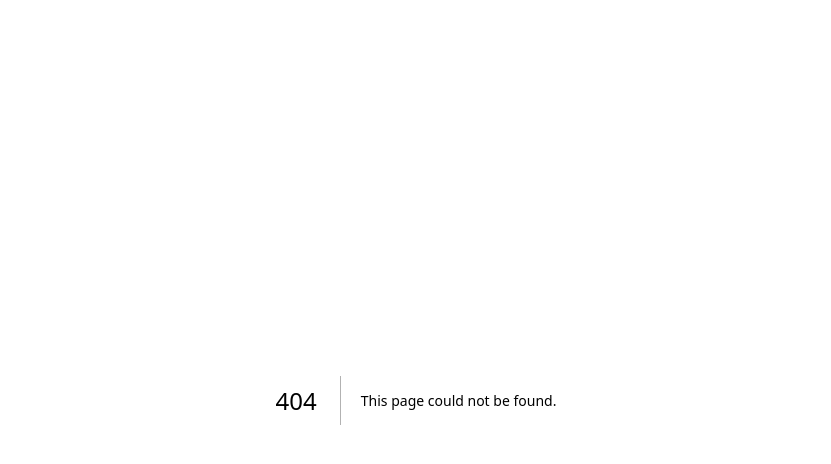
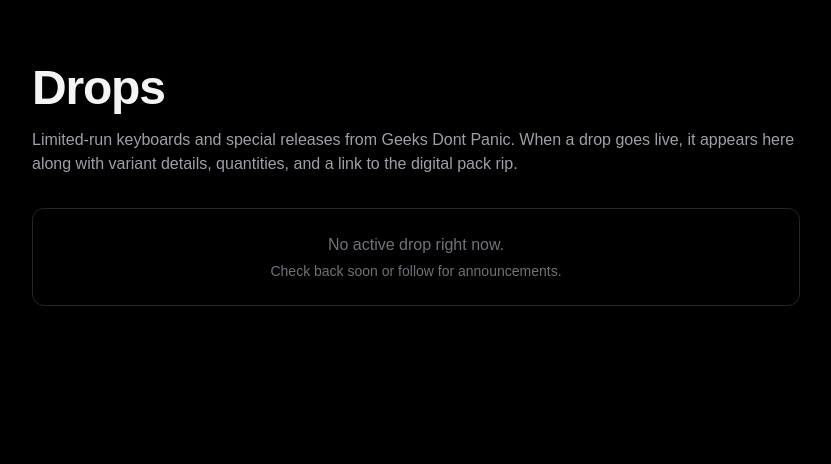
Before and after one commit to GeeksDontPanic/geeksdontpanic-site, a Next.js app: page /drops in a window 1280 px wide. Before the commit this address had no page. Shown: the top 464 px of the page, without its empty margins (224-1055 px from the left). Built offline with nearby package versions, Linux system fonts and the light colour scheme.

Commit message:
Add drops page

```diff
--- /dev/null
+++ b/app/drops/page.tsx
@@ -0,0 +1,25 @@
+import Link from 'next/link'
+
+export default function DropsPage() {
+  return (
+    <main className="min-h-screen bg-black text-zinc-100 px-4 py-16">
+      <div className="max-w-3xl mx-auto space-y-4">
+        <h1 className="text-4xl md:text-5xl font-semibold tracking-tight">
+          Drops
+        </h1>
+        <p className="text-zinc-400">
+          Limited-run keyboards and special releases from Geeks Dont Panic.
+          When a drop goes live, it appears here along with variant details,
+          quantities, and a link to the digital pack rip.
+        </p>
+
+        <div className="mt-8 border border-zinc-800 rounded-xl p-6 text-center">
+          <p className="text-zinc-500">No active drop right now.</p>
+          <p className="text-zinc-500 text-sm mt-1">
+            Check back soon or follow for announcements.
+          </p>
+        </div>
+      </div>
+    </main>
+  );
+}
```
